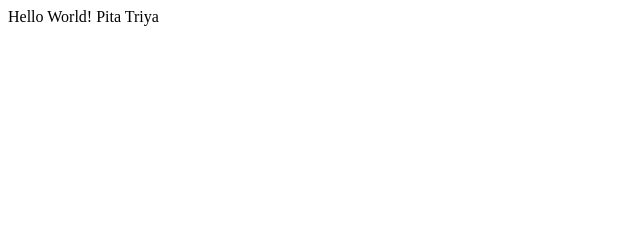
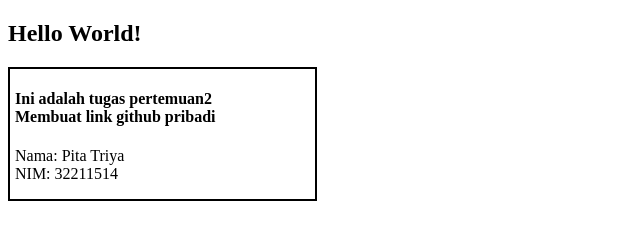
Before and after one commit to pitatriya/pitatriya.github.io, a plain HTML site: page index.html in a window 1280 px wide. Shown: the whole page, without its empty margins (0-640 px from the left). Drawn offline with Linux system fonts and the light colour scheme.

Commit message:
seccond commit

```diff
--- a/index.html
+++ b/index.html
@@ -3,7 +3,19 @@
 <head>
 	<title>Tuga PWD Pertemuan 2</title>
 </head>
+	<style>
+		.badan {
+			border: 2px solid black;
+			width: 300px;
+			padding-left: 5px;
+		}
+	</style>
 <body>
-Hello World! Pita Triya
+	<h2>Hello World!</h2>
+	<div class="badan">
+		<h4>Ini adalah tugas pertemuan2 <br> Membuat link github pribadi</h4>
+		<p>Nama: Pita Triya <br> NIM: 32211514</p>
+	</div>
+
 </body>
 </html>
```
